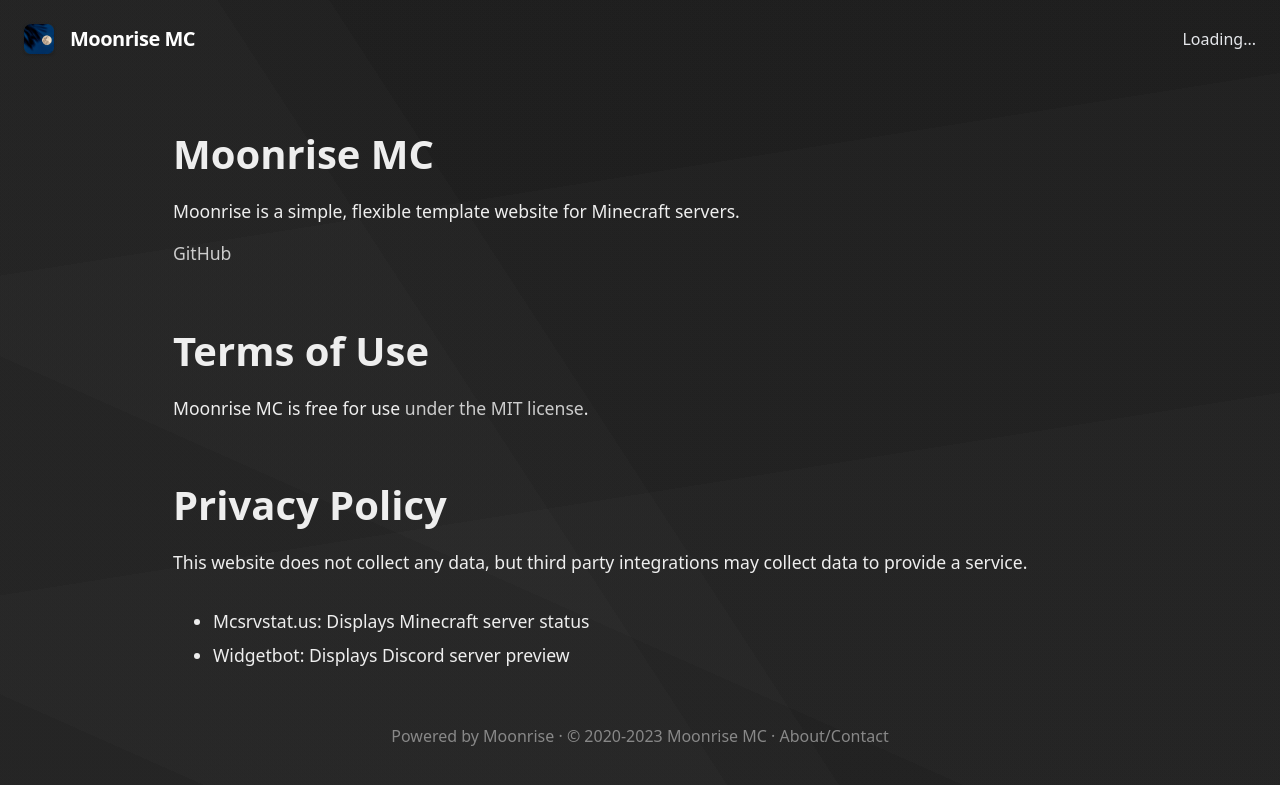
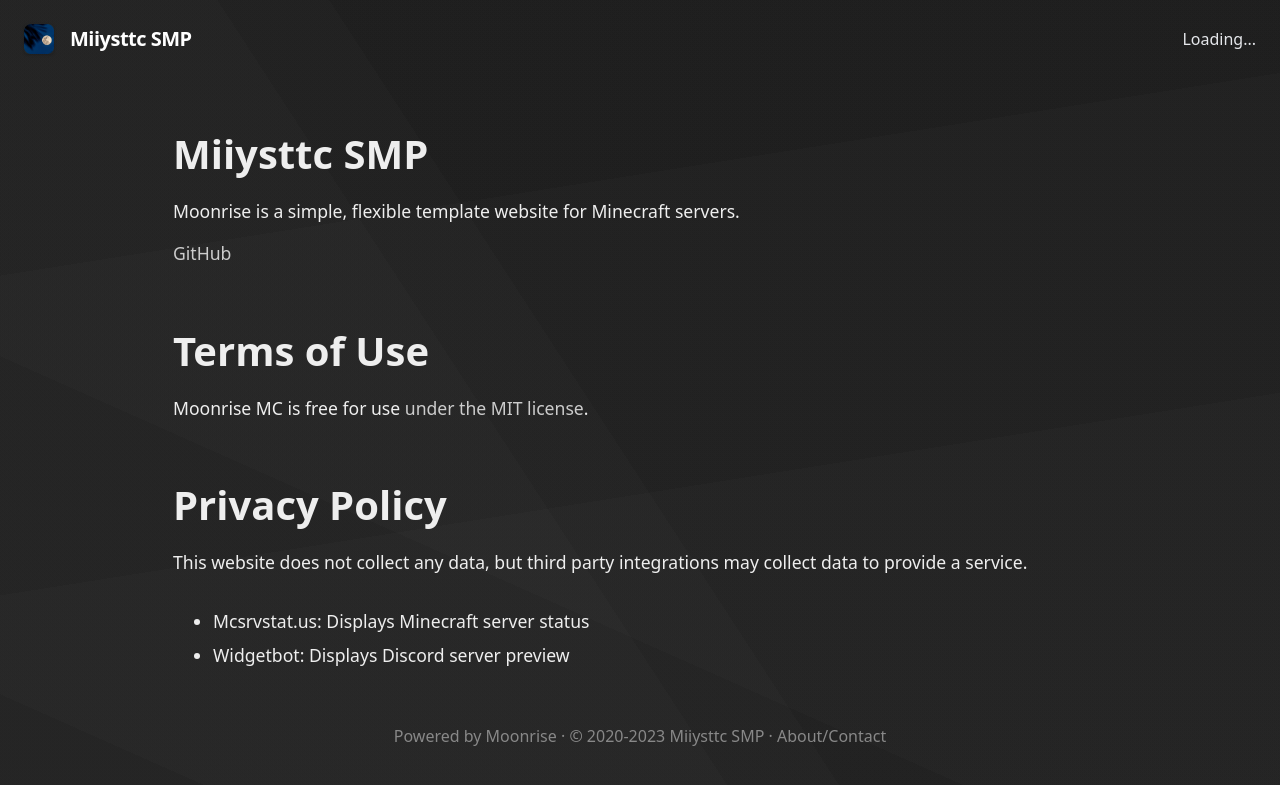
Before and after one commit to MiiysttcMC/site, a Jekyll site: the page built from docs/about.md, in a window 1280 px wide. Shown: the top 785 px of the page. Built offline with Jekyll 4.4.1, drawn with Linux system fonts in a browser that asks for light colours; our own code applies the rules of GitHub Pages for plain Markdown files.

Commit message:
Update _config.yml

```diff
--- a/docs/_config.yml
+++ b/docs/_config.yml
@@ -1,8 +1,8 @@
 # Set this website's info
 # Change "coffeebank" to your GitHub username
 # Change "moonrise" to your repository name
-url: "https://coffeebank.github.io"
-baseurl: "/moonrise"
+url: "https://MiiysttcMC.github.io"
+baseurl: "/site"
 siteIcon: /media/android-chrome-192x192.png
 siteYear: 2020
 siteFooterlink: /about
@@ -11,16 +11,16 @@
 
 
 # Set basic server info
-serverName: Moonrise MC
-serverDescription: A Minecraft server where we have lots of fun!
-serverIP: 31.41.59.26:5358
+serverName: Miiysttc SMP
+serverDescription: Greatest nations SMP on Minecraft since January 2022
+serverIP: placeholder change later
 useBedrockForOnlineStatus: false
 
 
 # Discord information
-discordInvite: https://discord.gg/minecraft
-discordServerID: 299881420891881473
-discordChannelID: 450428756855750666
+discordInvite: https://discord.gg/U2m3F2BYsV
+discordServerID: 859412723497828373
+discordChannelID: 999659167939833938
 
 
 # # Navbar Links at the top of the page (uncomment "siteNav" to use)
```
